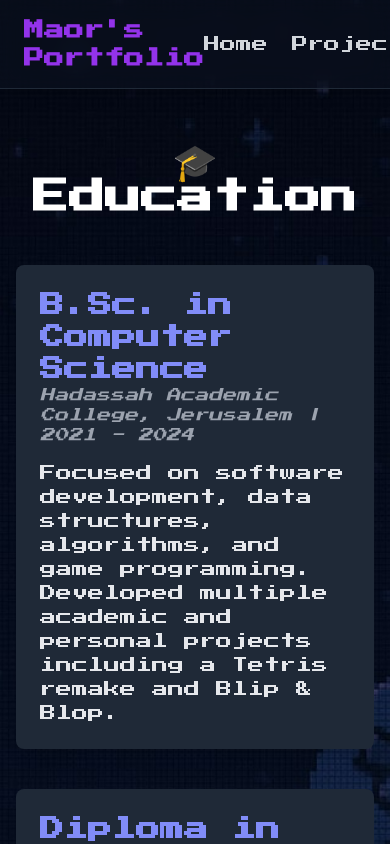
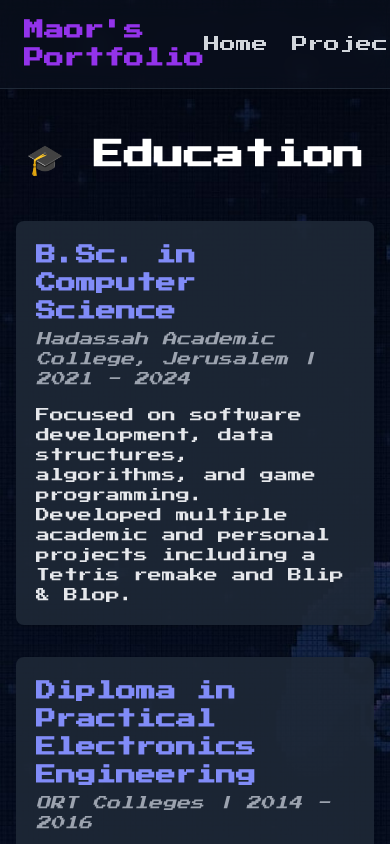
Before and after one commit to MaorMan1/my-portfolio, a React (Vite) app in the folder frontend/: page /education in a window 390 px wide. Shown: the top 844 px of the page. Built offline with nearby package versions, Linux system fonts and the light colour scheme.

Commit message:
responsive changes

```diff
--- a/frontend/src/pages/Education.tsx
+++ b/frontend/src/pages/Education.tsx
@@ -4,14 +4,14 @@ const educationData = [
     institution: 'Hadassah Academic College, Jerusalem',
     period: '2021 - 2024',
     description: `Focused on software development, data structures, algorithms, and game programming.
-Developed multiple academic and personal projects including a Tetris remake and Blip & Blop.`
+Developed multiple academic and personal projects including a Tetris remake and Blip & Blop.`,
   },
   {
     title: 'Diploma in Practical Electronics Engineering',
     institution: 'ORT Colleges',
     period: '2014 - 2016',
     description: `Studied electronics theory, circuit design, and embedded systems.
-Gained hands-on skills with microcontrollers and hardware tools.`
+Gained hands-on skills with microcontrollers and hardware tools.`,
   },
 ]
 
@@ -19,18 +19,24 @@ function Education() {
   return (
     <section className="min-h-screen text-white px-4 py-12">
       <div className="max-w-4xl mx-auto">
-        <h1 className="text-4xl font-bold text-center mb-12 animate-fade-in">🎓 Education</h1>
+        <h1 className="text-3xl sm:text-4xl font-bold text-center mb-12 animate-fade-in">
+          🎓 Education
+        </h1>
 
-        <div className="space-y-10">
+        <div className="space-y-8 sm:space-y-10">
           {educationData.map((edu, index) => (
             <div
               key={index}
-              className="bg-gray-800 p-6 rounded-lg shadow-lg hover:scale-[1.01] transition-transform animate-fade-up"
+              className="bg-gray-800 bg-opacity-90 p-5 sm:p-6 rounded-lg shadow-lg hover:scale-[1.01] transition-transform animate-fade-up"
               style={{ animationDelay: `${index * 200}ms`, animationFillMode: 'forwards' }}
             >
-              <h2 className="text-2xl font-semibold text-indigo-400">{edu.title}</h2>
-              <p className="text-sm text-gray-400 italic">{edu.institution} | {edu.period}</p>
-              <p className="mt-4 text-gray-200 whitespace-pre-line">{edu.description}</p>
+              <h2 className="text-xl sm:text-2xl font-semibold text-indigo-400">{edu.title}</h2>
+              <p className="text-sm text-gray-400 italic mt-1">
+                {edu.institution} | {edu.period}
+              </p>
+              <p className="mt-4 text-gray-200 whitespace-pre-line text-sm sm:text-base">
+                {edu.description}
+              </p>
             </div>
           ))}
         </div>
```
